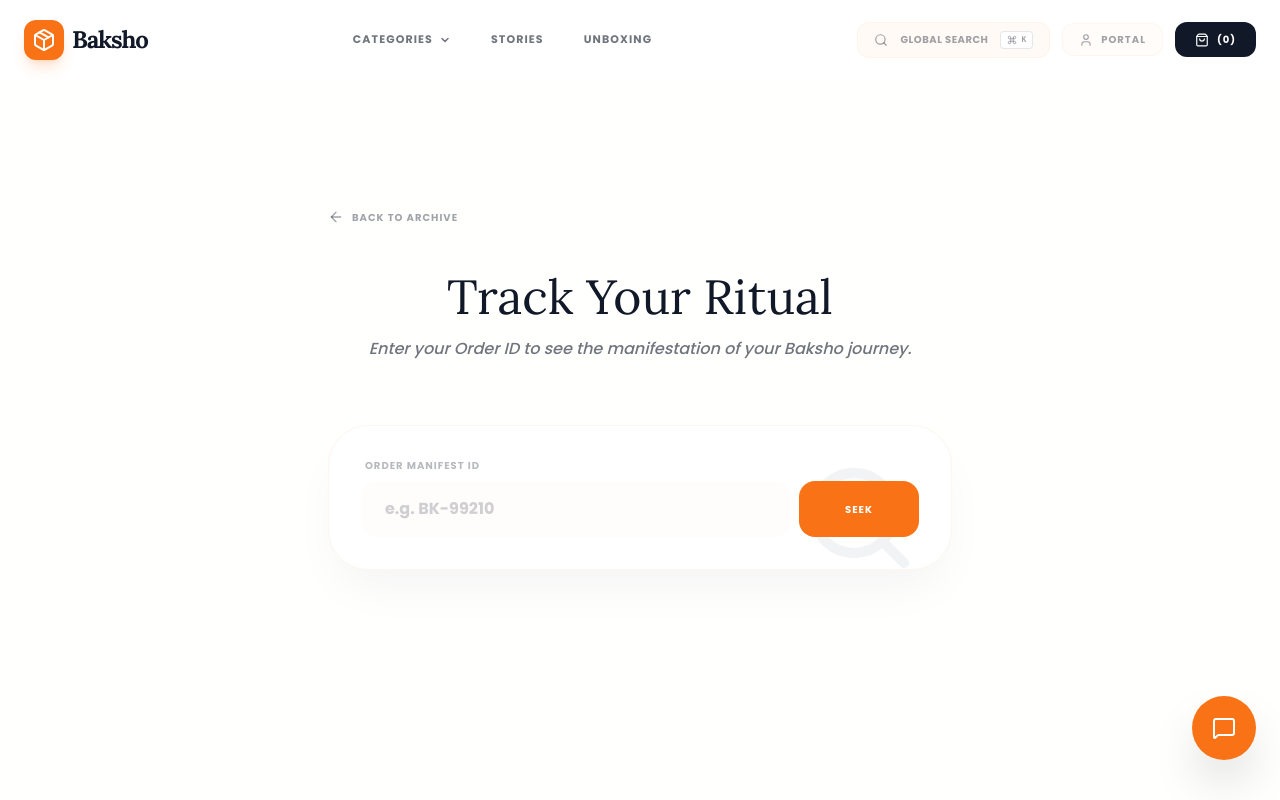
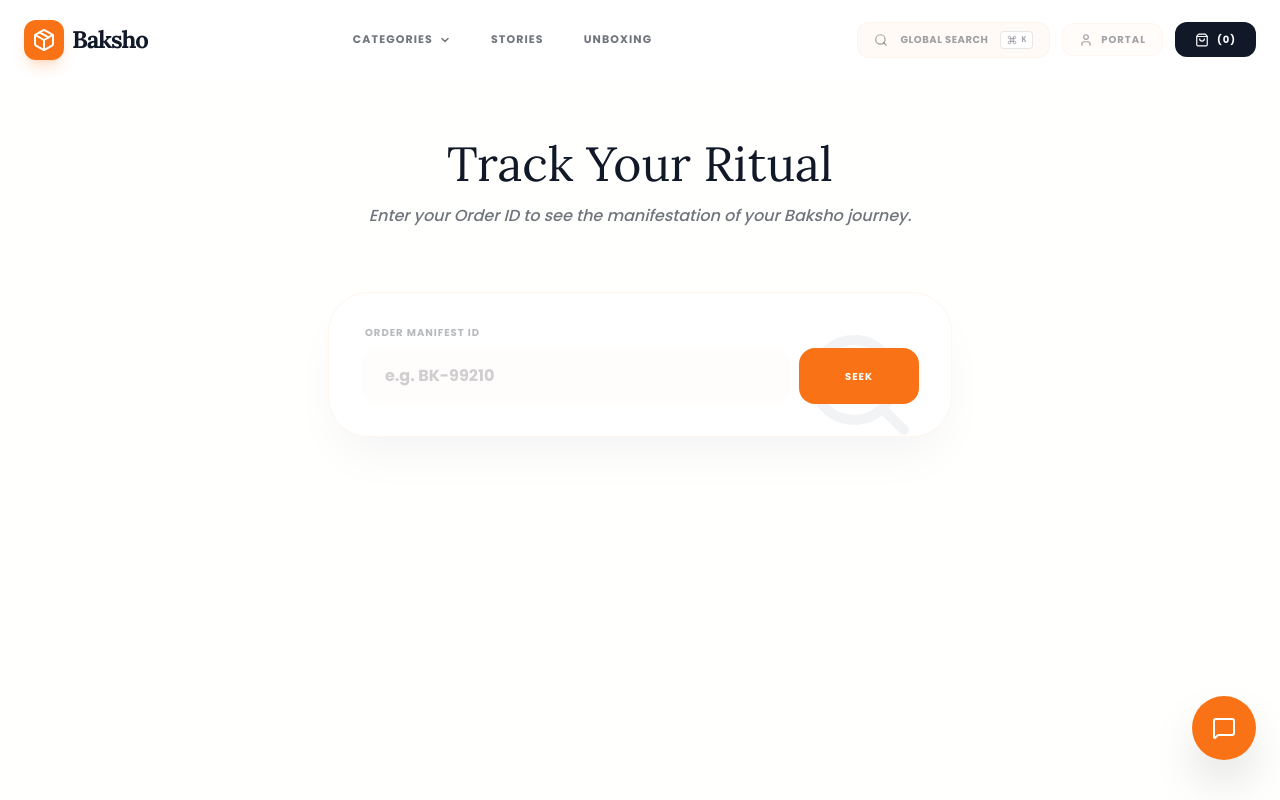
Before and after one commit to shahriarrafi/E-Commerce-Baksho, a Next.js app in the folder frontend/: page /track-order in a window 1280 px wide. Shown: the top 800 px of the page. Built offline with nearby package versions, Linux system fonts and the light colour scheme.

Commit message:
tracking order page udpated

```diff
--- a/frontend/src/app/track-order/page.tsx
+++ b/frontend/src/app/track-order/page.tsx
@@ -42,12 +42,8 @@
     : -1;
 
   return (
-    <div className="min-h-screen bg-brand-cream/5 pt-32 pb-20">
+    <div className="min-h-screen bg-brand-cream/5 pt-15 pb-10">
       <div className="container mx-auto px-6 max-w-2xl">
-        <Link href="/" className="inline-flex items-center gap-2 text-brand-navy/40 hover:text-brand-orange transition-colors mb-12 group">
-          <ArrowLeft size={16} className="group-hover:-translate-x-1 transition-transform" />
-          <span className="text-[10px] font-black uppercase tracking-widest">Back to Archive</span>
-        </Link>
 
         <div className="space-y-4 mb-16 text-center">
           <h1 className="text-4xl md:text-5xl font-serif text-brand-navy">Track Your Ritual</h1>
```
Lines whose indentation alone changed are shown as unchanged.
